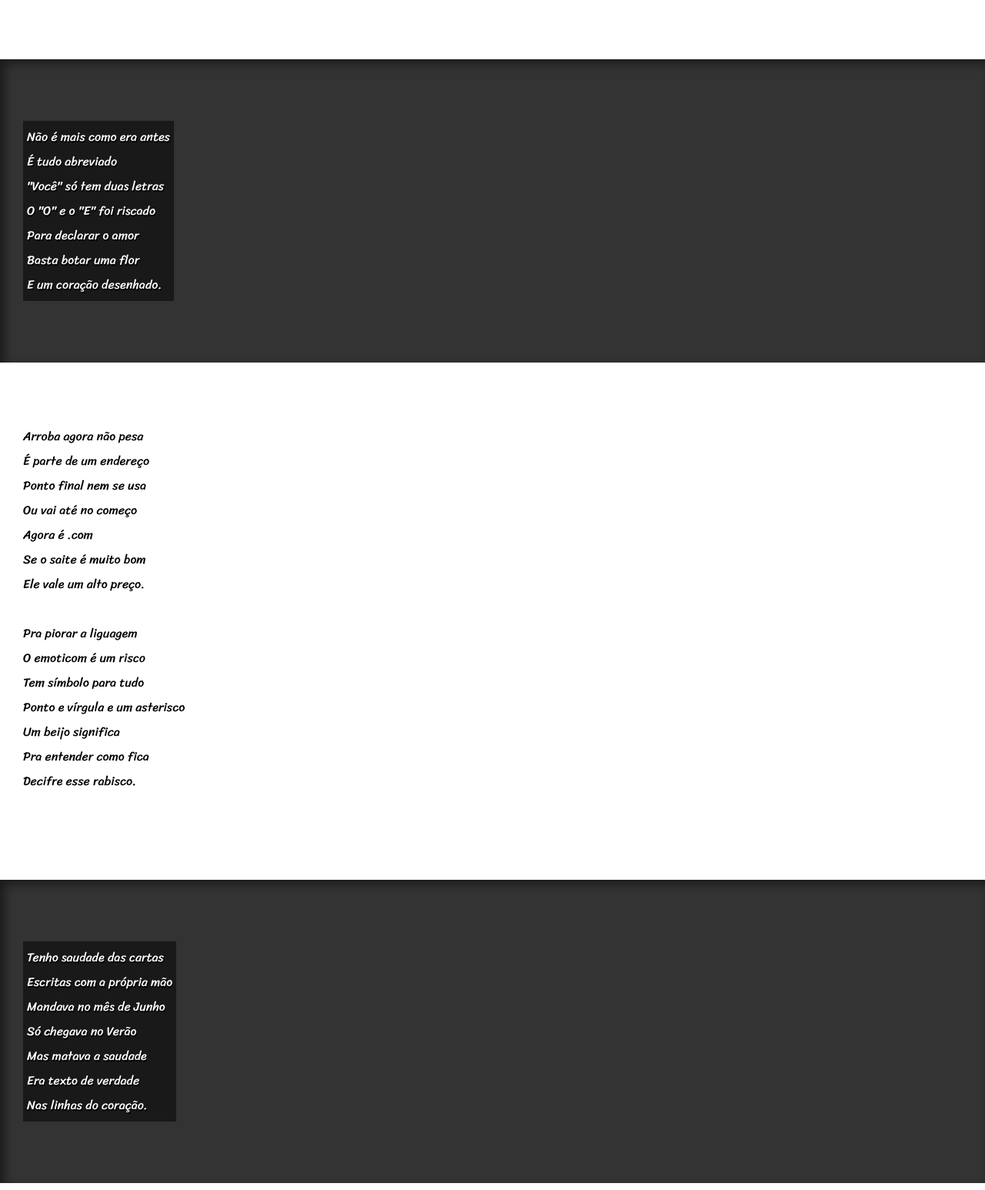
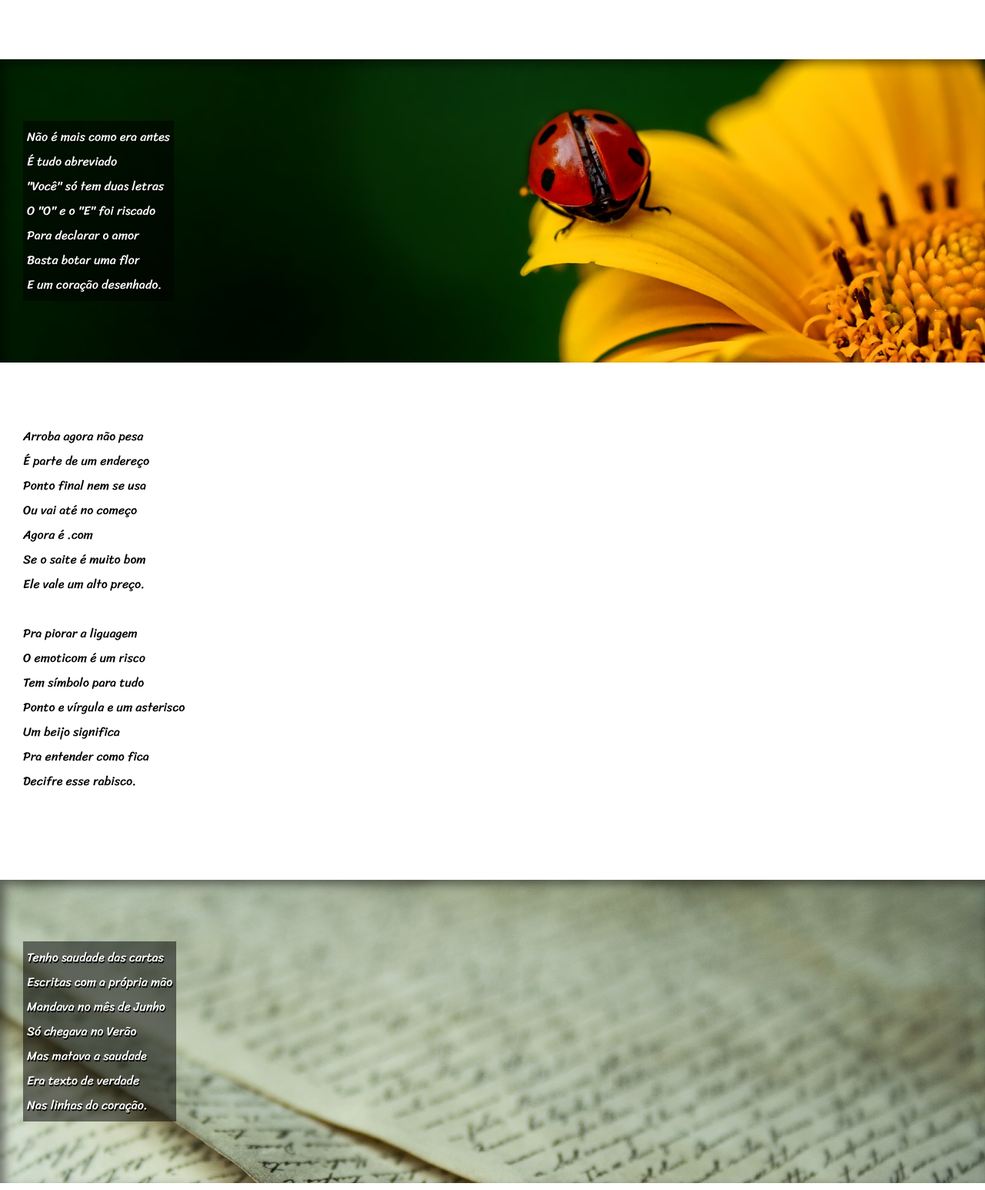
Before and after one commit to carloseduardo092/projeto-cordel, a plain HTML site: page index.html in a window 1280 px wide. Shown: the part 494-2040 px from the top of the page at 77% size. Drawn offline with Linux system fonts and the light colour scheme; the site is published under a folder, as on GitHub Pages, so addresses that start at the root find nothing.

Commit message:
atualização de caminho de imagens 2.0

```diff
--- a/estilo/style.css
+++ b/estilo/style.css
@@ -83,12 +83,12 @@ section.imagem > p {
 }
 
 section#img01 {
-  background-image: url(/imagens/background001.jpg);
+  background-image: url(../imagens/background001.jpg);
   background-position: right center;
 }
 
 section#img02 {
-  background-image: url(/imagens/background002.jpg);
+  background-image: url(../imagens/background002.jpg);
 }
 
 footer {
```
